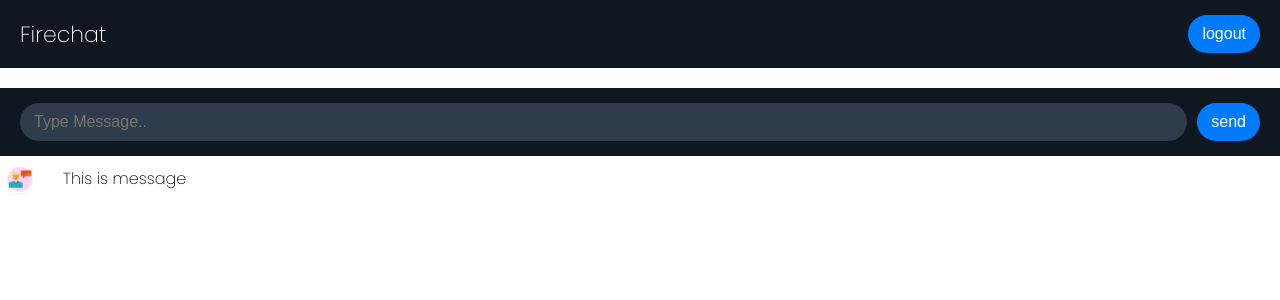
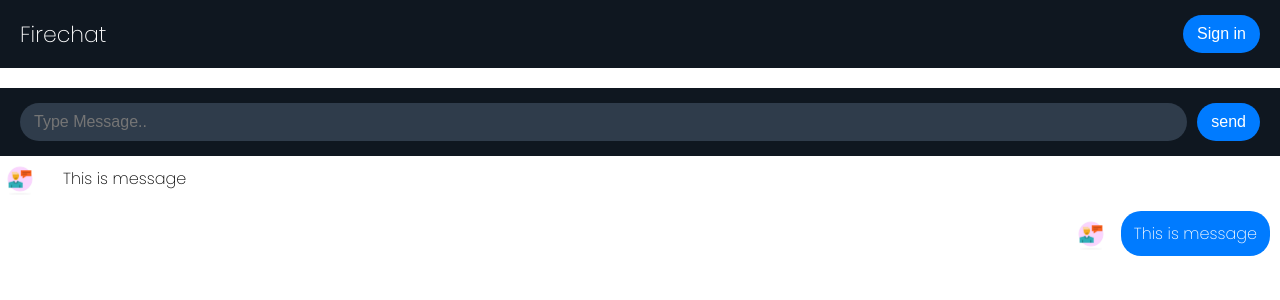
Before and after one commit to LOVKUSH9888/Realtime-Chat-app-using-React-firebase, a React (Create React App) app: page / in a window 1280 px wide. Shown: the top 300 px of the page. Built offline with nearby package versions, Linux system fonts and the light colour scheme; no server answers.

Commit message:
Log-in & log-out functionality adding via firebase

```diff
--- a/src/components/MessageContainter.jsx
+++ b/src/components/MessageContainter.jsx
@@ -8,8 +8,12 @@ const MessageContainter = () => {
         <img src={logo} alt="logo" />
         <p>This is message</p>
       </div>
+      <div className="message-box current-user">
+        <img src={logo} alt="logo" />
+        <p>This is message</p>
+      </div>
     </div>
   )
 }
 
-export default MessageContainter
+export default MessageContainter;
--- a/src/components/Navbar.jsx
+++ b/src/components/Navbar.jsx
@@ -1,10 +1,33 @@
 import React from 'react'
+import { Auth, Provider } from './firebase-config';
+import {useAuthState} from 'react-firebase-hooks/auth'
+import {signInWithPopup} from 'firebase/auth'
+import {signOut} from 'firebase/auth'
 
 const Navbar = () => {
+  const [user] = useAuthState(Auth)
+
+  const signIn = async () => {
+    signInWithPopup(Auth, Provider)
+    .then((res)=>console.log(res))
+    .catch(err=>console.log(err));
+  }
+
+    const logOut = async () => {
+      signOut(Auth)
+      .then(()=>alert('You are now logged out.'))
+      .catch(err=>console.log(err));
+    }
+
+
   return (
     <div className='header'>
       <h3>Firechat</h3>
-      <button>logout</button>
+      {/*Now I am using the ternary operator to show this or not when the user is there or not*/}
+      {!user?
+      <button onClick={signIn}>Sign in</button>
+      :<button onClick={logOut}>logout</button>
+      }
     </div>
   )
 }
--- /dev/null
+++ b/src/components/firebase-config.js
@@ -0,0 +1,25 @@
+// Import the functions you need from the SDKs you need
+import { initializeApp } from "firebase/app";
+import {getAuth} from "firebase/auth";
+import {GoogleAuthProvider} from "firebase/auth"
+import {getFirestore} from "firebase/firestore"
+// TODO: Add SDKs for Firebase products that you want to use
+// https://firebase.google.com/docs/web/setup#available-libraries
+
+// Your web app's Firebase configuration
+const firebaseConfig = {
+  apiKey: "AIzaSyA9Ausj7yK7TsNNKPL8uaSxr8wztdltldE",
+  authDomain: "fire-chat-58c1d.firebaseapp.com",
+  projectId: "fire-chat-58c1d",
+  storageBucket: "fire-chat-58c1d.appspot.com",
+  messagingSenderId: "129745627533",
+  appId: "1:129745627533:web:f046273255a3c16259b5c4"
+};
+
+// Initialize Firebase
+const app = initializeApp(firebaseConfig);
+const Auth = getAuth(app);
+const Provider = new GoogleAuthProvider();
+const db = getFirestore(app);
+
+export {Auth, Provider, db};
```
